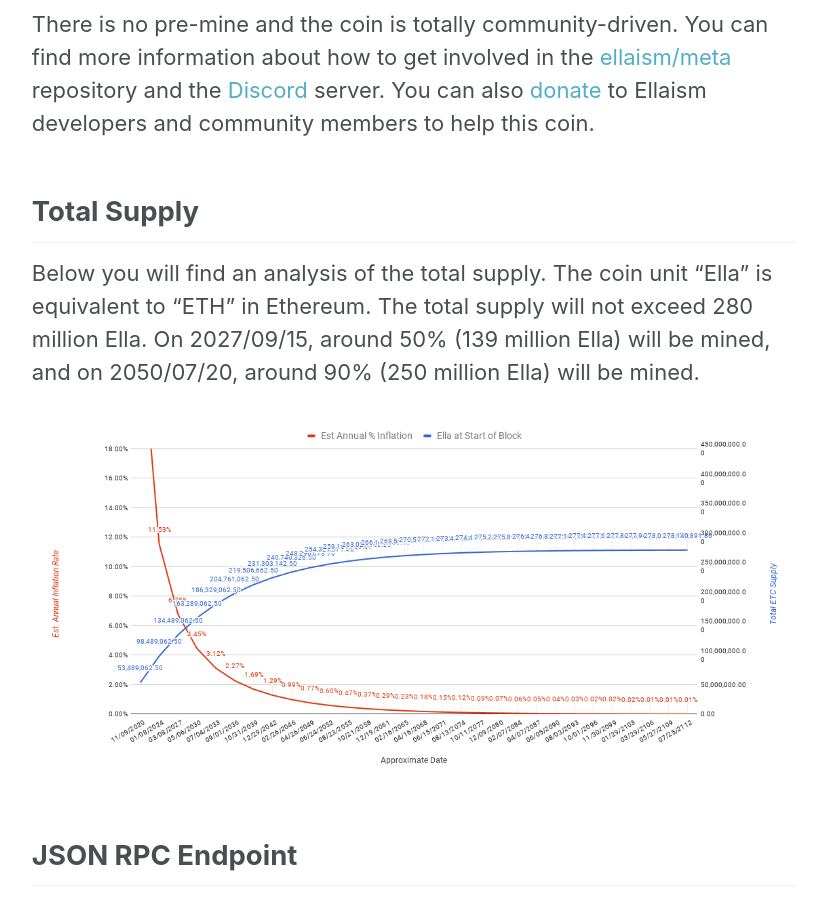
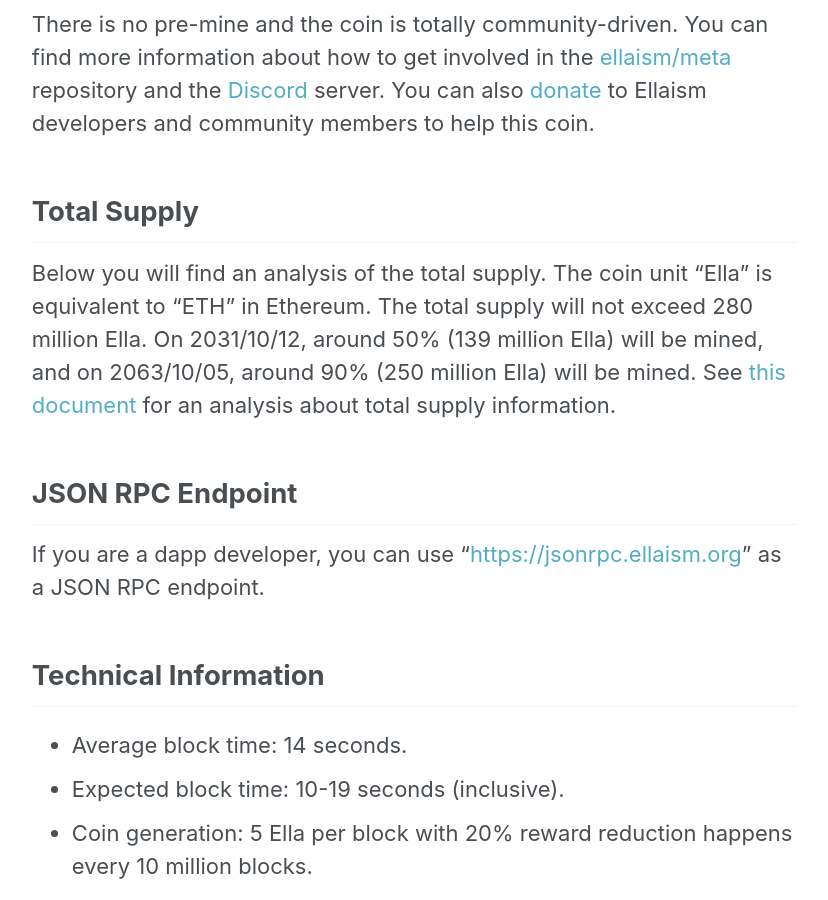
Before and after one commit to ellaism/ellaism.org, a Jekyll site: the page built from _pages/about.md, in a window 1280 px wide and 900 px high, scrolled down 2282 px. Shown: the whole window, without its empty margins (252-1080 px from the left). Built offline with Jekyll 4.4.1, drawn with Linux system fonts in a browser that asks for light colours.

Commit message:
Update total supply info based on new average blocktime

```diff
--- a/_pages/about.md
+++ b/_pages/about.md
@@ -67,10 +67,8 @@
 
 Below you will find an analysis of the total supply. The coin unit "Ella" is
 equivalent to "ETH" in Ethereum. The total supply will not exceed 280 million
-Ella. On 2027/09/15, around 50% (139 million Ella) will be mined, and on
-2050/07/20, around 90% (250 million Ella) will be mined.
-
-![Total supply](/images/total-supply.png)
+Ella. On 2031/10/12, around 50% (139 million Ella) will be mined, and on
+2063/10/05, around 90% (250 million Ella) will be mined. See [this document](https://docs.google.com/spreadsheets/d/1v3T6gRupH4C4Zx3B60fOOIqFiilItSpVTszEHjyIPIw/edit?usp=sharing) for an analysis about total supply information.
 
 ## JSON RPC Endpoint
 
```
